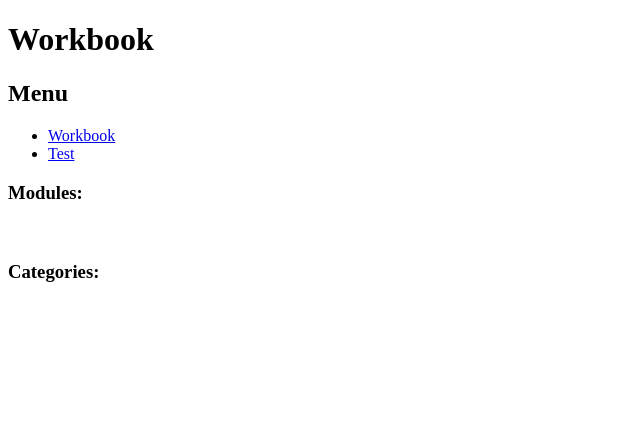
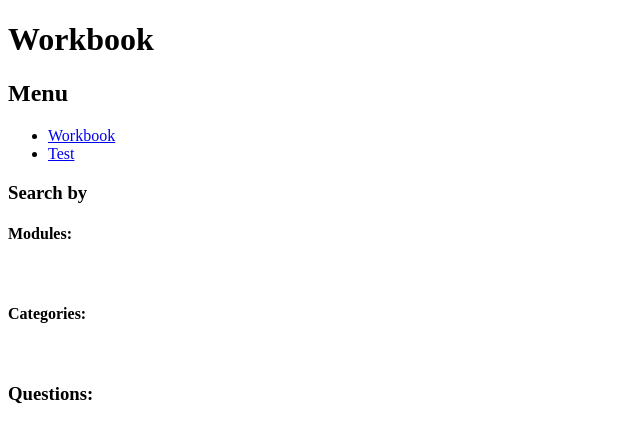
Before and after one commit to CodecoolGlobal/workbook-petproject, a Flask app: page / in a window 1280 px wide. Shown: the top 443 px of the page, without its empty margins (0-640 px from the left). Run offline with Flask 2, Linux system fonts and the light colour scheme; data that the repository does not hold is empty; some libraries are stand-ins or nearby versions.

Commit message:
Add data_handler.js, search_filter.js

```diff
--- /dev/null
+++ b/static/scripts/data_handler.js
@@ -0,0 +1,24 @@
+export function getApi(url, callback) {
+
+    fetch(url, {
+        method: 'GET',
+        credentials: 'same-origin'
+    })
+        .then(response => response.json())
+        .then(json_response => callback(json_response));
+}
+
+export function postApi(url, data, callback) {
+    // it is not called from outside
+    // sends the data to the API, and calls callback function
+
+    fetch(url, {
+      method: "POST",
+      headers: { 'Accept': 'application/json',
+          'Content-Type': 'application/json' },
+      body: JSON.stringify(data)
+    })
+      .then(response => response.json())
+        .then(data => callback(data))
+    ;
+}
--- a/templates/index.html
+++ b/templates/index.html
@@ -1,13 +1,21 @@
 {% extends "_layout.html" %}
 
-{% block page_title %}Workbook{% endblock %}
+{% block page_title %}
+    Workbook
+{% endblock %}
 
-{% block scripts %}{% endblock %}
+{% block scripts %}
+    <script defer type="module" src="{{ url_for('static', filename='scripts/data_handler.js') }}"></script>
+    <script defer type="module" src="{{ url_for('static', filename='scripts/search_filter.js') }}"></script>
+{% endblock %}
 
-{% block title %}Workbook{% endblock %}
+{% block title %}
+    Workbook
+{% endblock %}
 
 {% block content_header %}
-    <h3 class="card__title">Modules:</h3>
+    <h3>Search by</h3>
+    <h4 class="card__title">Modules:</h4>
     <div class="card-container">
         {% for module in modules %}
             <div class="card__content" data-module="{{ module.id }}">
@@ -16,7 +24,7 @@
         {% endfor %}
     </div>
 
-    <h3 class="card__title">Categories:</h3>
+    <h4 class="card__title">Categories:</h4>
     <div class="card-container">
         {% for category in categories %}
             <div class="card__content" data-category="{{ category.id }}">
@@ -29,7 +37,7 @@
 
 
 {% block content_main %}
-
+<h3>Questions:</h3>
     {% for question in all_questions %}
 
         <div data-module="{{ question.module_id }}" data-category="{{ question.category_id }}">
```
Also changed, not shown: static/scripts/search_filter.js (added).
